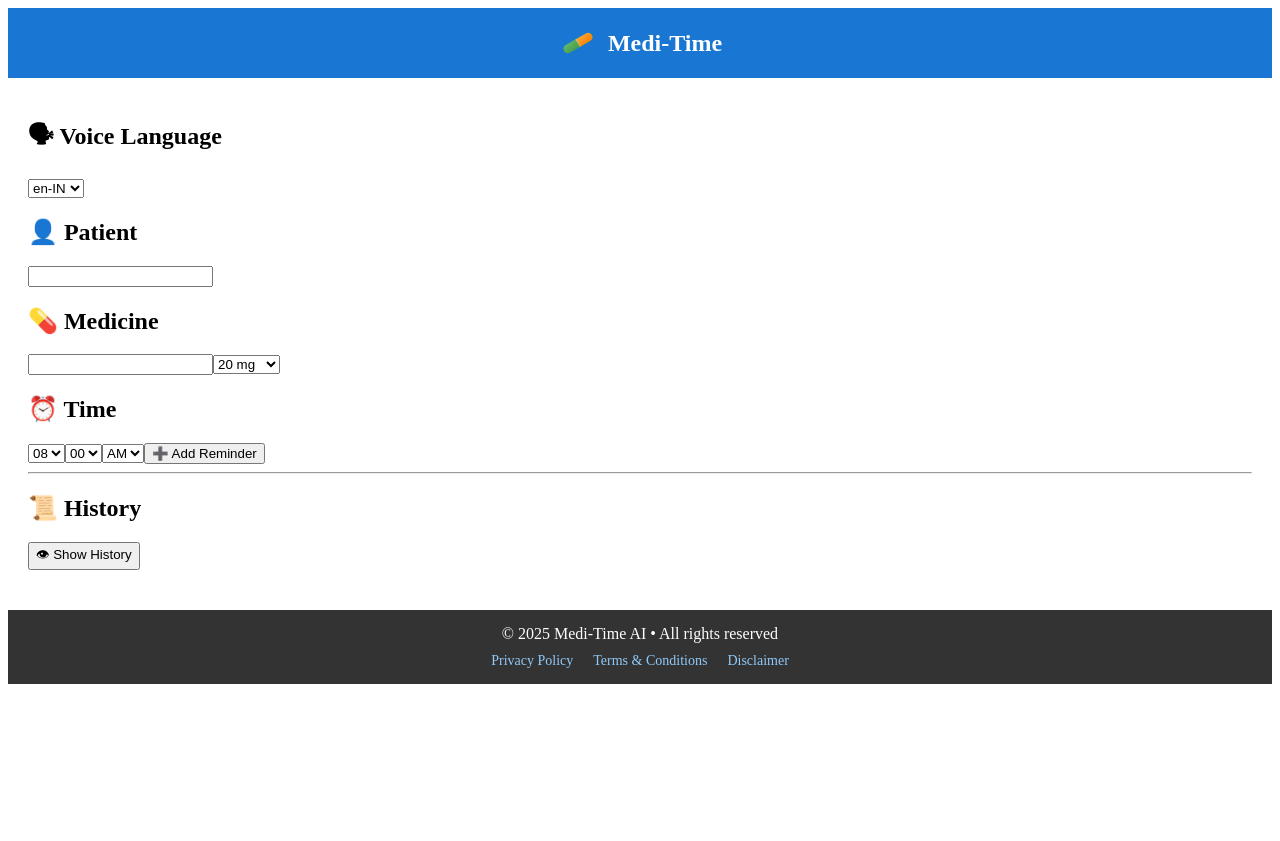
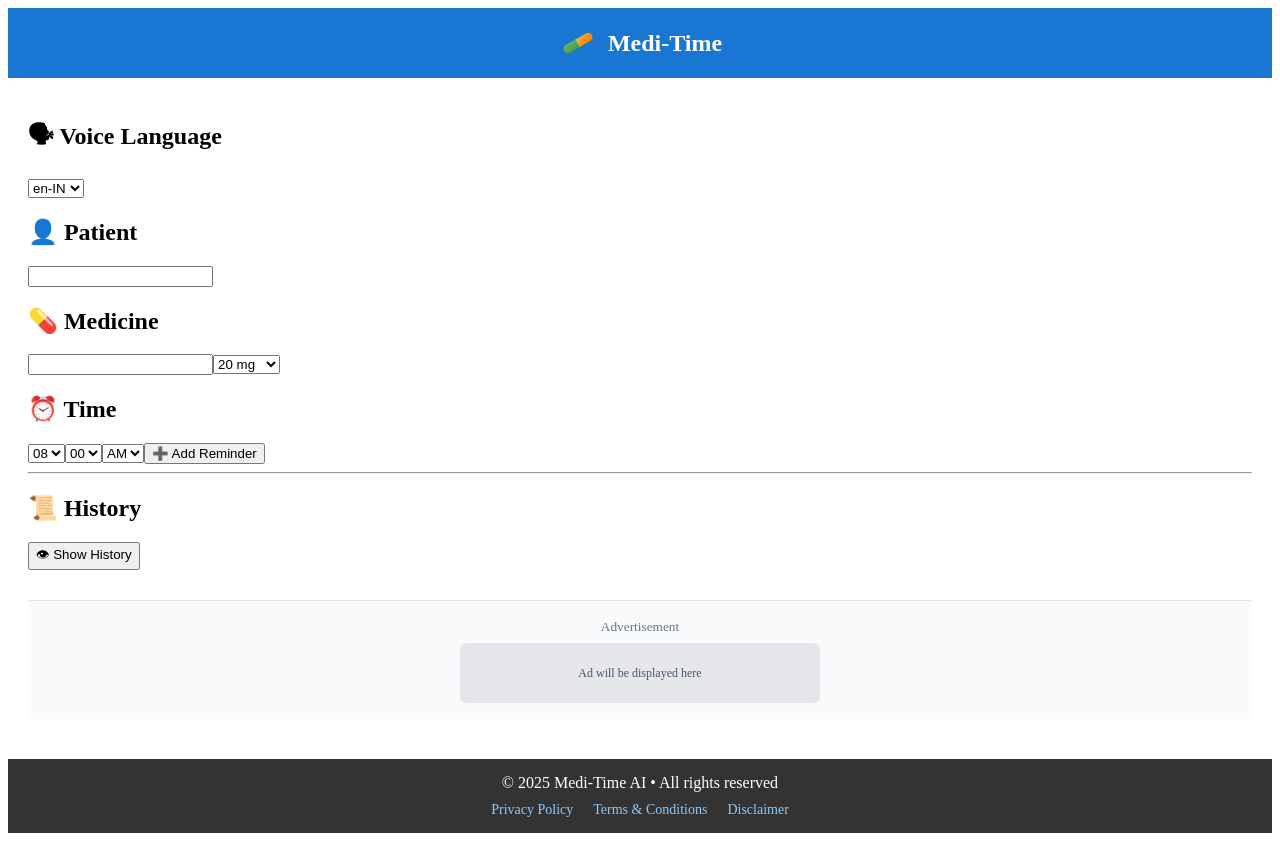
Before and after one commit to vasu-h10/medi-time-ai, a React (Vite) app: page / in a window 1280 px wide. Before the commit the page ends 800 px from the top, so only its background shows below. Built offline with nearby package versions, Linux system fonts and the light colour scheme.

Commit message:
Update MainBody.jsx

```diff
--- a/src/MainBody.jsx
+++ b/src/MainBody.jsx
@@ -270,6 +270,39 @@ function MainBody() {
           ))}
         </>
       )}
+{/* ---------------- Advertisement ---------------- */}
+<div
+  style={{
+    marginTop: 30,
+    padding: 16,
+    borderTop: "1px solid #e5e7eb",
+    background: "#f8fafc",
+    textAlign: "center",
+  }}
+>
+  <small style={{ color: "#64748b" }}>Advertisement</small>
+
+  {/* Web / PWA Ad container */}
+  <div
+    style={{
+      marginTop: 8,
+      height: 60,
+      width: "100%",
+      maxWidth: 360,
+      marginLeft: "auto",
+      marginRight: "auto",
+      background: "#e5e7eb",
+      borderRadius: 6,
+      display: "flex",
+      alignItems: "center",
+      justifyContent: "center",
+      fontSize: 12,
+      color: "#475569",
+    }}
+  >
+    Ad will be displayed here
+  </div>
+</div>
     </main>
   );
 }
```
